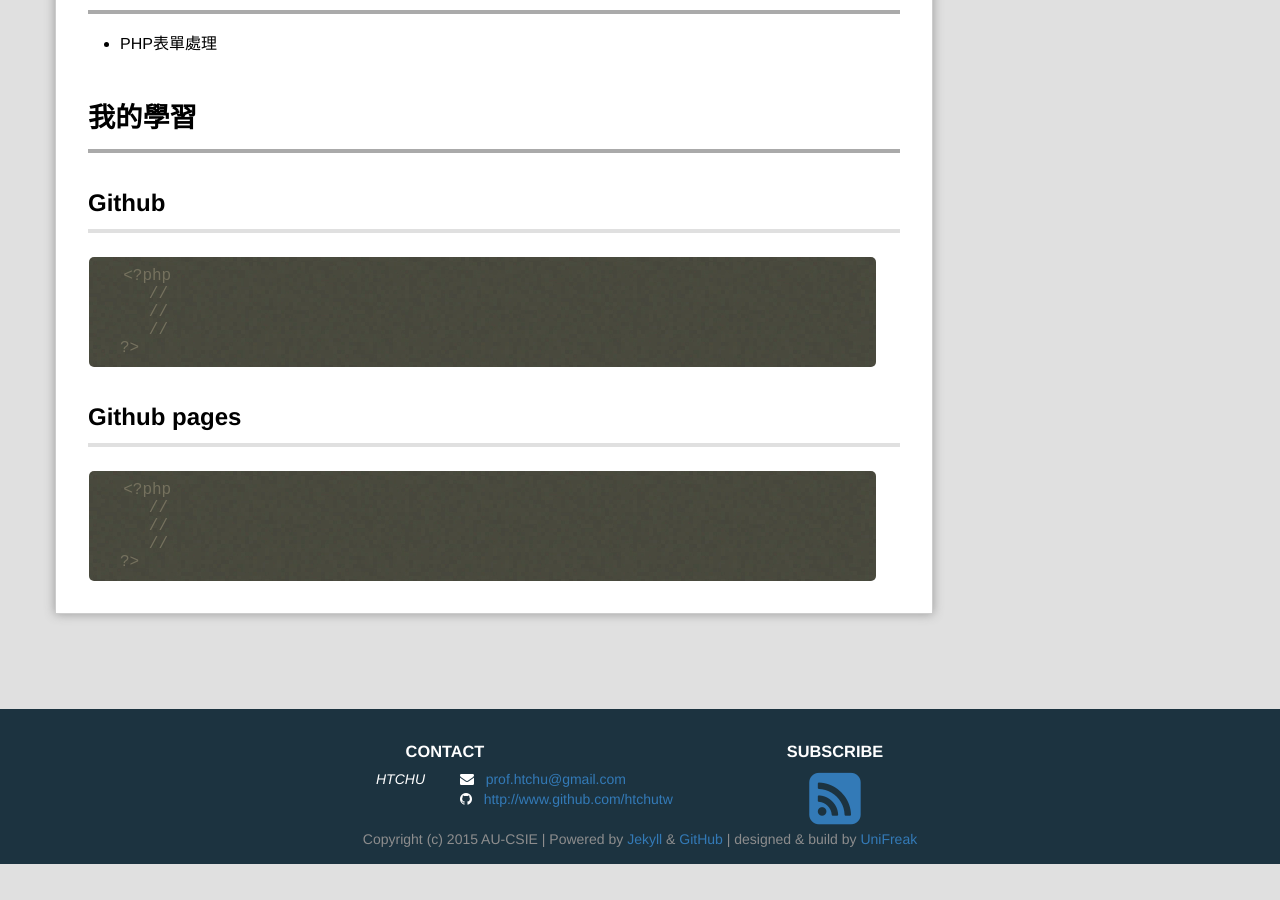
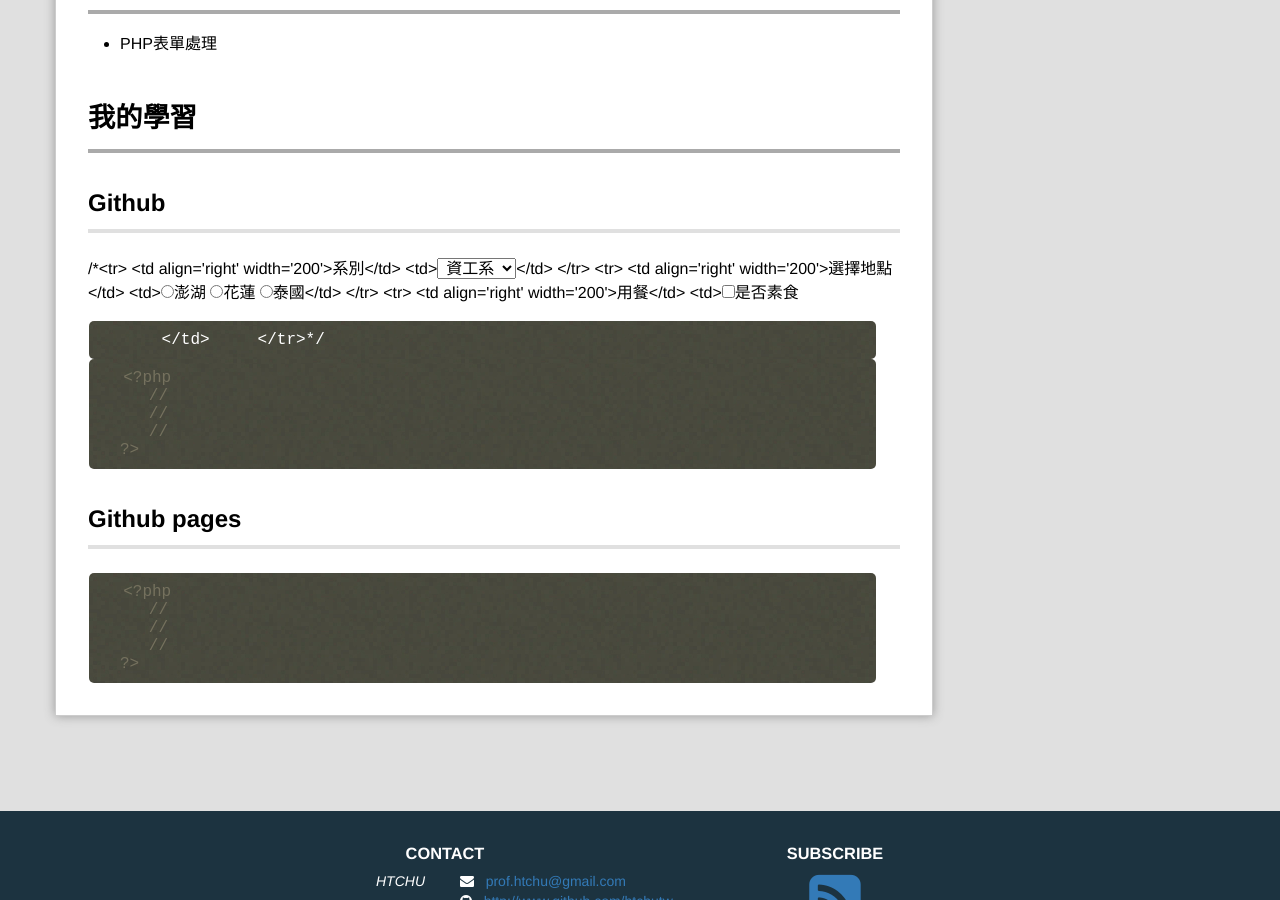
Before and after one commit to wily125/webcourse, a Jekyll site: the page built from _posts/2017-10-25-Class6.md, in a window 1280 px wide and 900 px high, scrolled down 565 px. Built offline with Jekyll 4.4.1, drawn with Linux system fonts in a browser that asks for light colours; Markdown is read by kramdown in place of the engine named in the settings; comment, search, counter and statistics services are not loaded; before the commit the page ends 1429 px from its top, so only the background shows below that.

Commit message:
Update 2017-10-25-Class6.md

````diff
--- a/_posts/2017-10-25-Class6.md
+++ b/_posts/2017-10-25-Class6.md
@@ -15,7 +15,27 @@ github帳號及使用github做blog。。
 # 我的學習
 
 ##Github
+/*<tr>
+        <td align='right' width='200'>系別</td>
+        <td><select name="YourLocation">
+            　<option value="資工">資工系</option>
+            　<option value="土木">土木系</option>
+            　<option value="商設">商設系</option>
+            　<option value="外語">外語系</option>
+            </select></td>
+    </tr>
+    <tr>
+        <td align='right' width='200'>選擇地點</td>
+        <td><input type='radio' value='澎湖' name='SLoc'>澎湖
+            <input type='radio' value='花蓮' name='SLoc'>花蓮
+            <input type='radio' value='泰國' name='SLoc'>泰國</td>
+    </tr>
+    <tr>
+        <td align='right' width='200'>用餐</td>
+        <td><input type='checkbox' value='葷素' name='SDining'>是否素食
 
+        </td>
+    </tr>*/
 
 
 ```php
````
